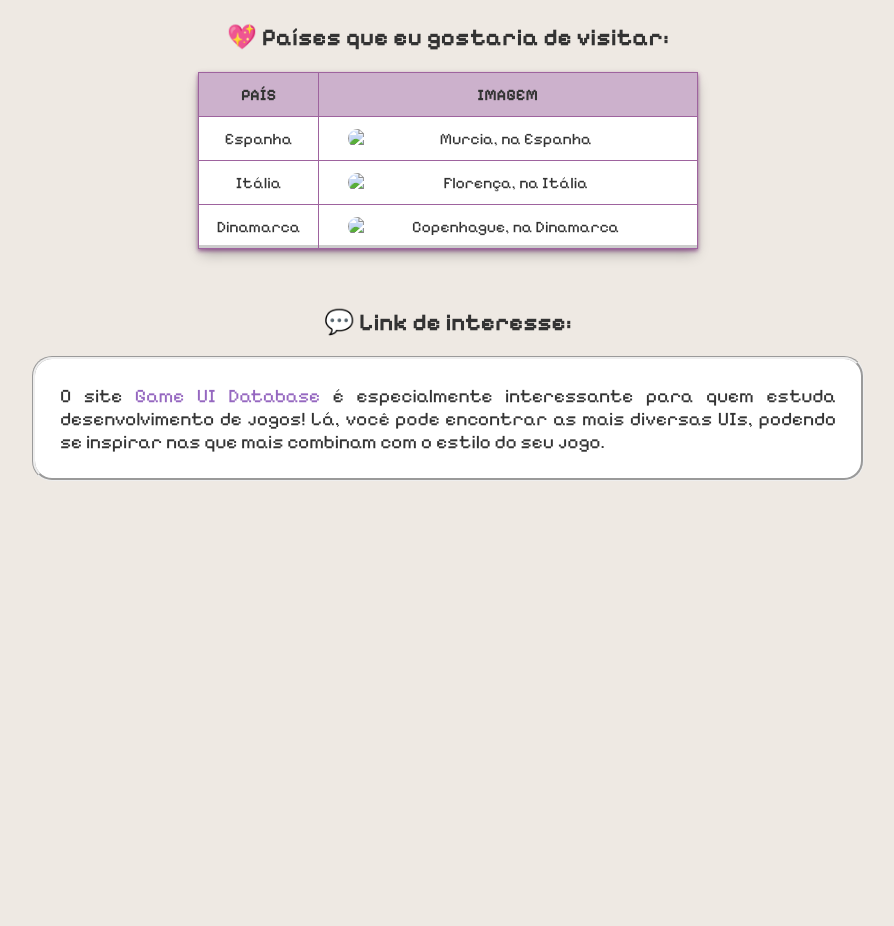
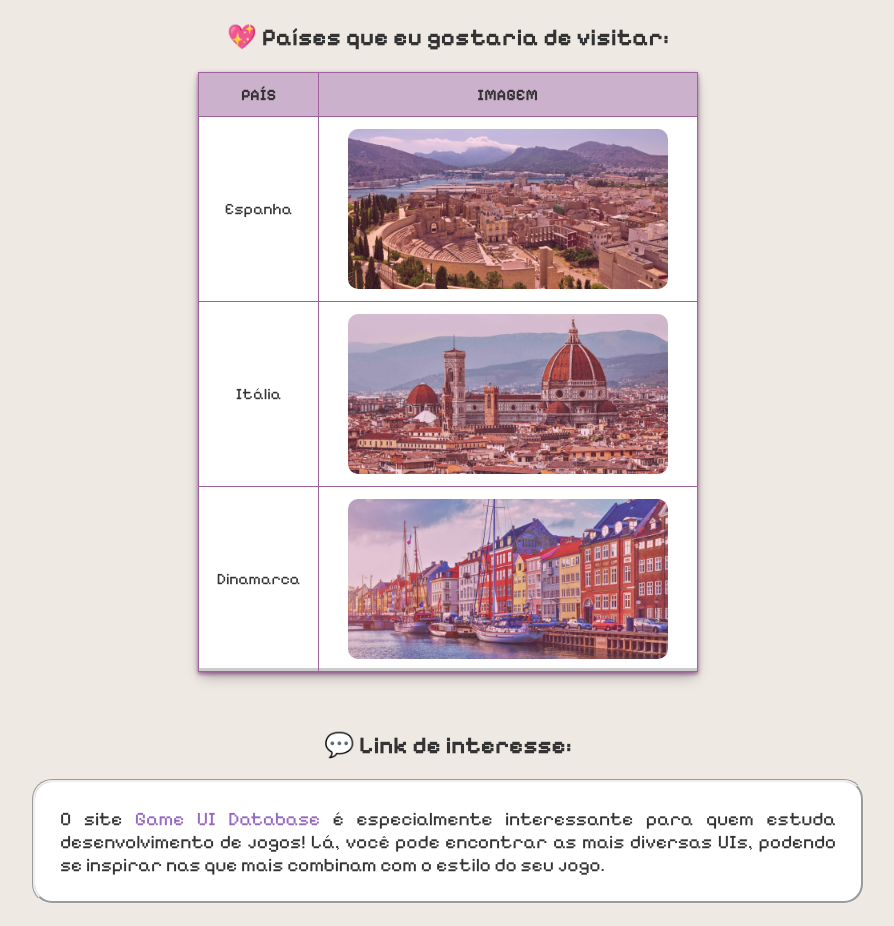
Before and after one commit to NaraCaroline/trab-fundamentos-software, a plain HTML site: page index.html in a window 1280 px wide. Shown: the part 1080-2006 px from the top of the page, without its empty margins (192-1086 px from the left). Before the commit the page ends 1661 px from the top, so only its background shows below. Drawn offline with Linux system fonts and the light colour scheme; the site is published under a folder, as on GitHub Pages, so addresses that start at the root find nothing; a web font is replaced by a local one.

Commit message:
Correção

```diff
--- a/index.html
+++ b/index.html
@@ -48,15 +48,15 @@
             <tbody>
                 <tr>
                     <td>Espanha</td>
-                    <td><img src="/imgs/1.png" alt="Murcia, na Espanha"></td>
+                    <td><img src="./imgs/1.png" alt="Murcia, na Espanha"></td>
                 </tr>
                 <tr>
                     <td>Itália</td>
-                    <td><img src="/imgs/2.png" alt="Florença, na Itália"></td>
+                    <td><img src="./imgs/2.png" alt="Florença, na Itália"></td>
                 </tr>
                 <tr>
                     <td>Dinamarca</td>
-                    <td><img src="/imgs/3.png" alt="Copenhague, na Dinamarca"></td>
+                    <td><img src="./imgs/3.png" alt="Copenhague, na Dinamarca"></td>
                 </tr>
             </tbody>
         </table>
```
